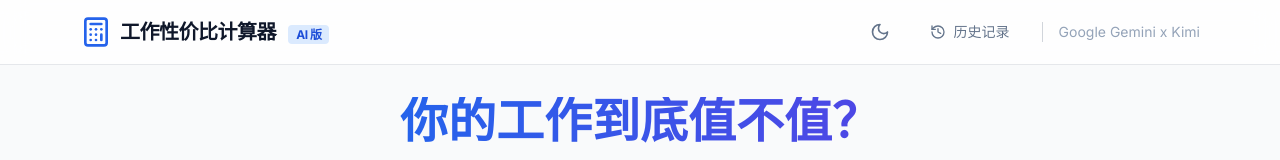
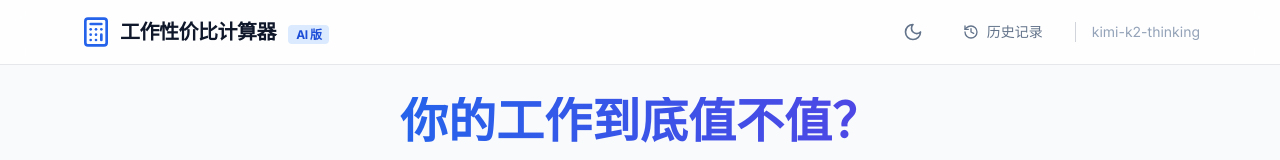
Before and after one commit to wkywky123123/job-value, a React (Vite) app: page / in a window 1280 px wide. Shown: the top 160 px of the page. Built offline with nearby package versions, Linux system fonts and the light colour scheme.

Commit message:
更换模型

```diff
--- a/App.tsx
+++ b/App.tsx
@@ -121,7 +121,7 @@ const App: React.FC = () => {
                <span className="hidden sm:inline">历史记录</span>
              </button>
              <div className="text-sm text-slate-400 hidden md:block border-l border-gray-300 dark:border-slate-700 pl-4">
-                Google Gemini x Kimi
+                kimi-k2-thinking
              </div>
           </div>
         </div>
```
